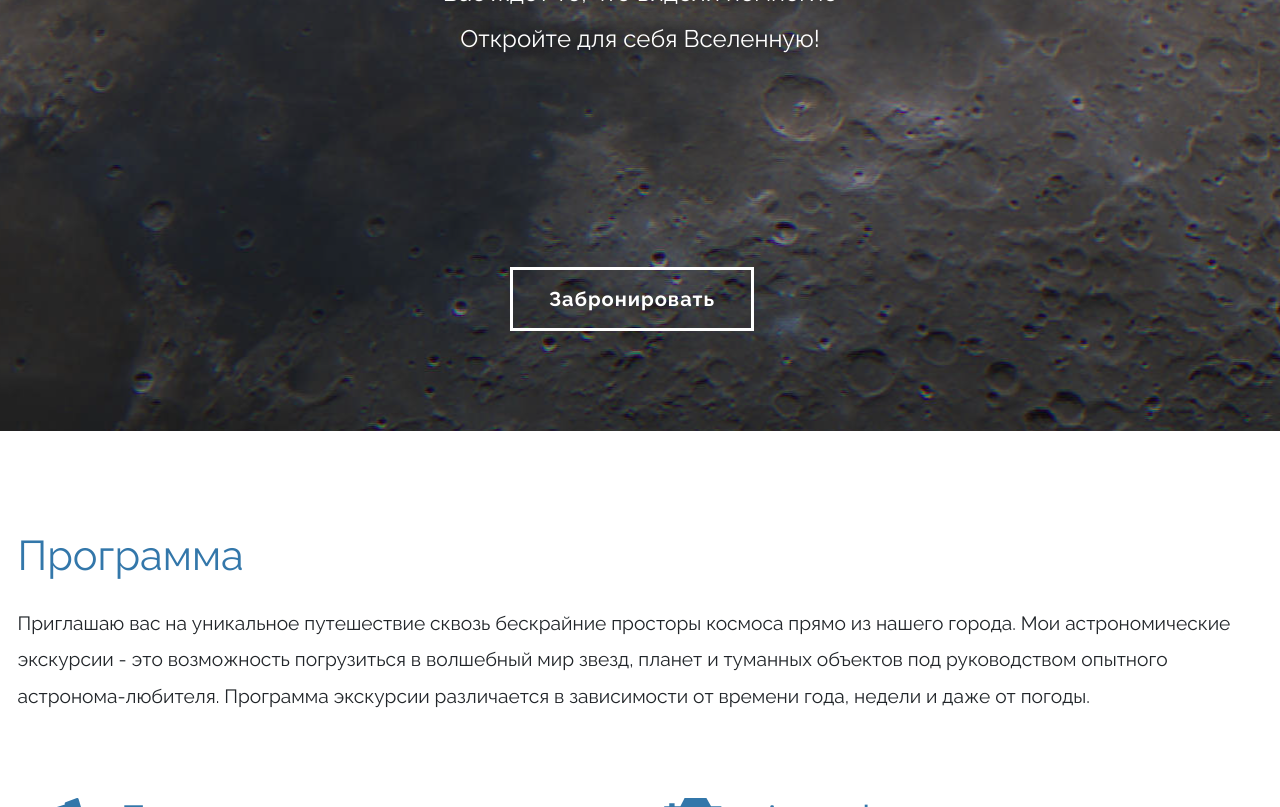
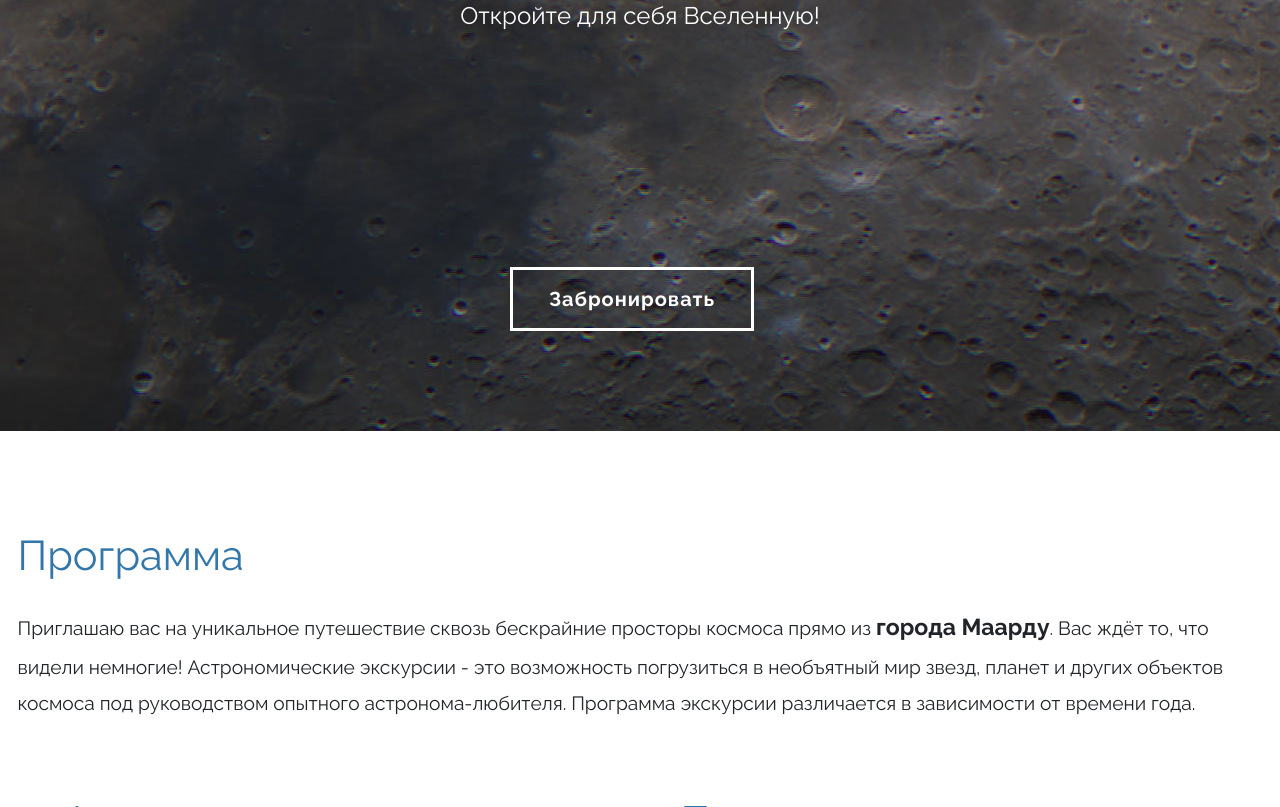
Before and after one commit to ml-astro/skytour, a plain HTML site: page index.html in a window 1280 px wide. Shown: the part 369-1176 px from the top of the page. Drawn offline with Linux system fonts and the light colour scheme.

Commit message:
Add files via upload

```diff
--- a/index.html
+++ b/index.html
@@ -27,8 +27,7 @@ https://www.tooplate.com/view/2117-infinite-loop
         <div class="tm-hero-text-container-inner">
             <h2 class="tm-hero-title">Звёздные экскурсии</h2>
             <p class="tm-hero-subtitle">
-              Вас ждёт то, что видели немногие
-              <br>Откройте для себя Вселенную!
+				Откройте для себя Вселенную!
             </p>
         </div>
       </div>
@@ -50,7 +49,7 @@ https://www.tooplate.com/view/2117-infinite-loop
                     <div class="tm-intro-text-container">
                         <h2 class="tm-text-primary mb-4 tm-section-title">Программа</h2>
                         <p class="mb-4 tm-intro-text">
-						Приглашаю вас на уникальное путешествие сквозь бескрайние просторы космоса прямо из нашего города. Мои астрономические экскурсии - это возможность погрузиться в волшебный мир звезд, планет и туманных объектов под руководством опытного астронома-любителя. Программа экскурсии различается в зависимости от времени года, недели и даже от погоды.</p>
+						Приглашаю вас на уникальное путешествие сквозь бескрайние просторы космоса прямо из <strong>города Маарду</strong>. Вас ждёт то, что видели немногие! Астрономические экскурсии - это возможность погрузиться в необъятный мир звезд, планет и других объектов космоса под руководством опытного астронома-любителя. Программа экскурсии различается в зависимости от времени года.</p>
                     </div>
                 </div>
 
```
